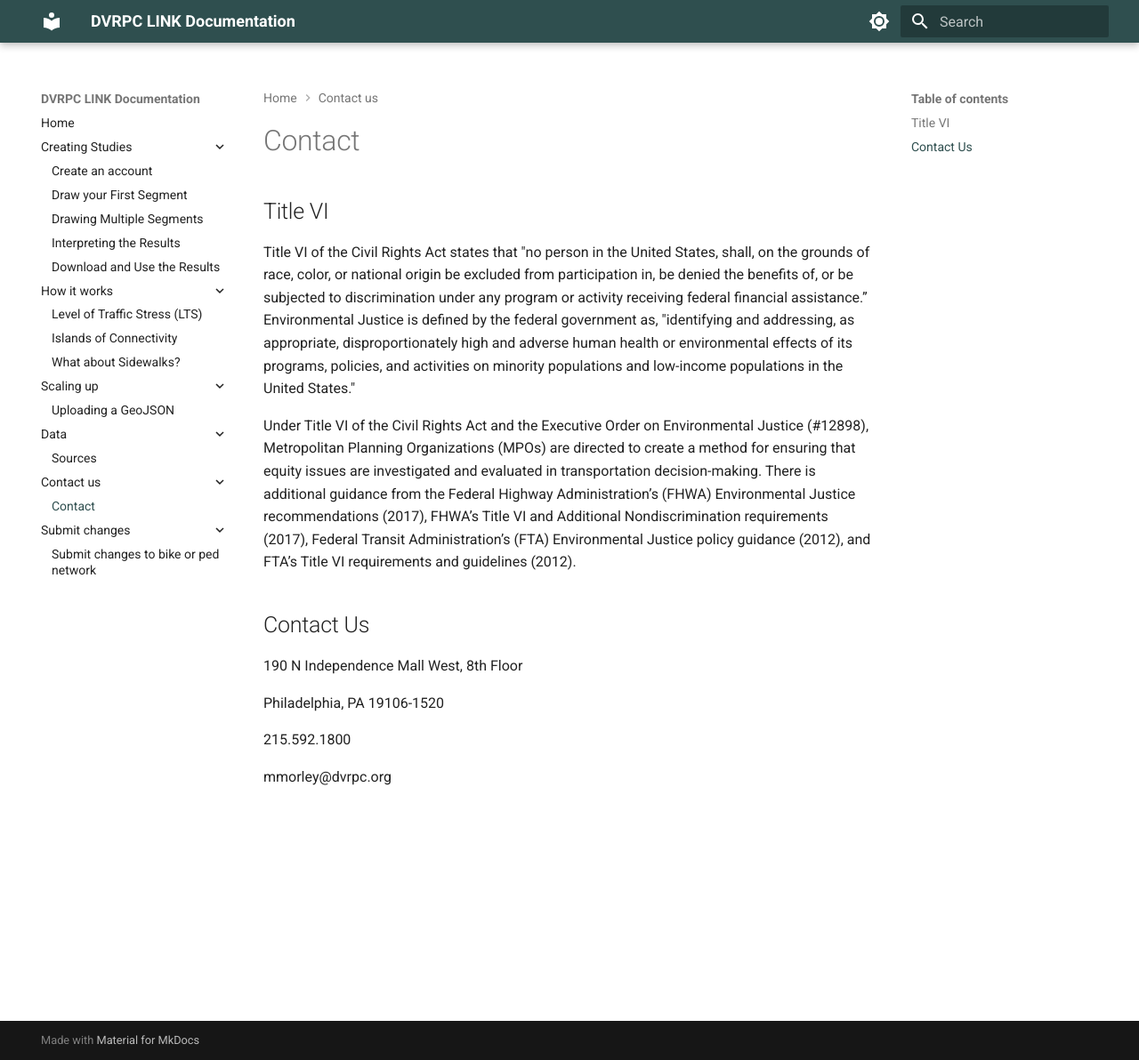
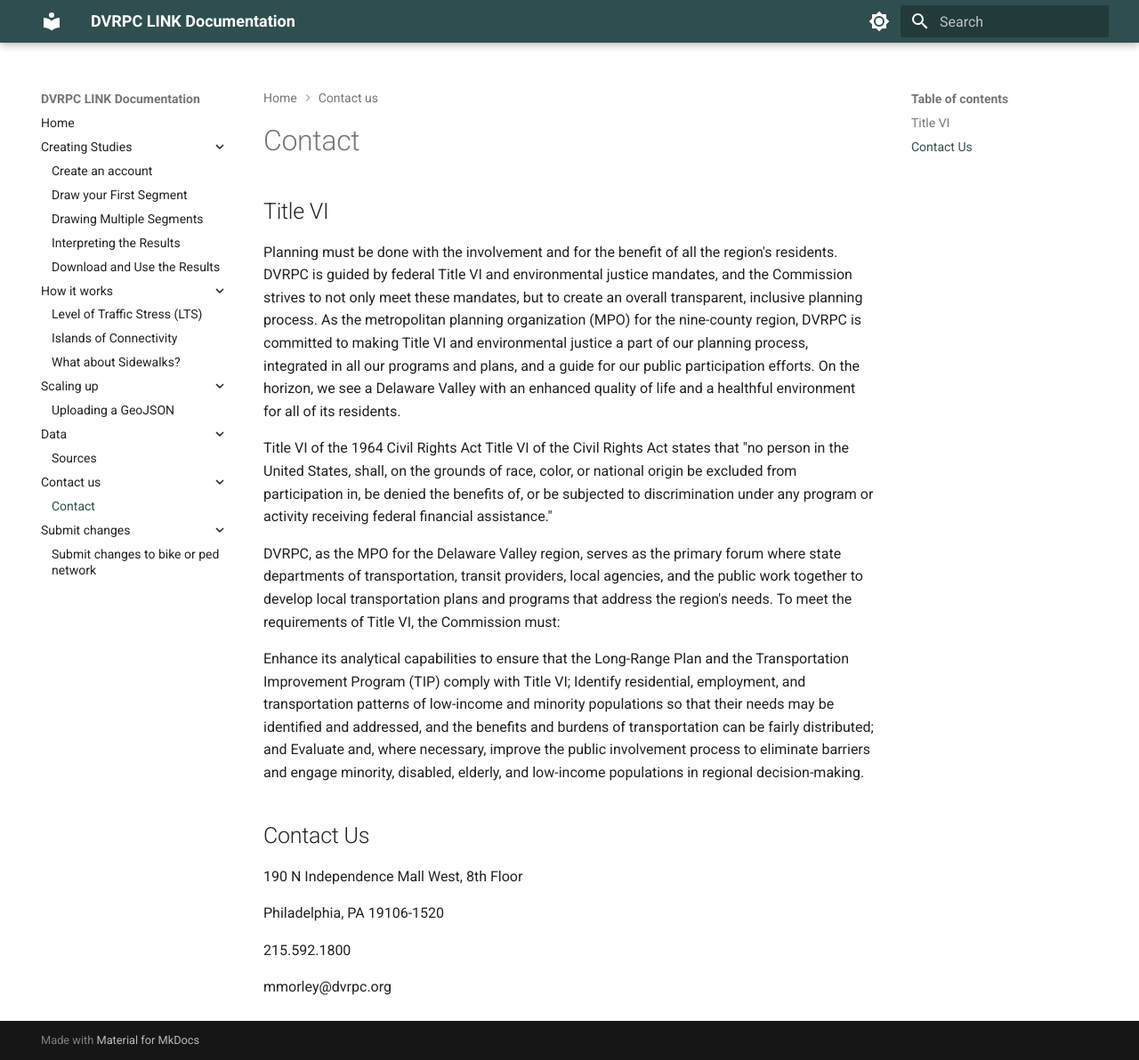
Before and after one commit to dvrpc/link-docs, an MkDocs documentation site: the page built from docs/contact/contact.md, in a window 1280 px wide and 1192 px high. Shown: the whole window at 89% size. Built offline with MkDocs 1.6.1 and Material for MkDocs 9.7.7, drawn with Linux system fonts in a browser that asks for light colours.

Commit message:
new title vi language

```diff
--- a/docs/contact/contact.md
+++ b/docs/contact/contact.md
@@ -1,7 +1,14 @@
 ## Title VI
-Title VI of the Civil Rights Act states that "no person in the United States, shall, on the grounds of race, color, or national origin be excluded from participation in, be denied the benefits of, or be subjected to discrimination under any program or activity receiving federal financial assistance.” Environmental Justice is defined by the federal government as, "identifying and addressing, as appropriate, disproportionately high and adverse human health or environmental effects of its programs, policies, and activities on minority populations and low-income populations in the United States."
+Planning must be done with the involvement and for the benefit of all the region's residents. DVRPC is guided by federal Title VI and environmental justice mandates, and the Commission strives to not only meet these mandates, but to create an overall transparent, inclusive planning process. As the metropolitan planning organization (MPO) for the nine-county region, DVRPC is committed to making Title VI and environmental justice a part of our planning process, integrated in all our programs and plans, and a guide for our public participation efforts. On the horizon, we see a Delaware Valley with an enhanced quality of life and a healthful environment for all of its residents.
 
-Under Title VI of the Civil Rights Act and the Executive Order on Environmental Justice (#12898), Metropolitan Planning Organizations (MPOs) are directed to create a method for ensuring that equity issues are investigated and evaluated in transportation decision-making. There is additional guidance from the Federal Highway Administration’s (FHWA) Environmental Justice recommendations (2017), FHWA’s Title VI and Additional Nondiscrimination requirements (2017), Federal Transit Administration’s (FTA) Environmental Justice policy guidance (2012), and FTA’s Title VI requirements and guidelines (2012).
+Title VI of the 1964 Civil Rights Act
+Title VI of the Civil Rights Act states that "no person in the United States, shall, on the grounds of race, color, or national origin be excluded from participation in, be denied the benefits of, or be subjected to discrimination under any program or activity receiving federal financial assistance."
+
+DVRPC, as the MPO for the Delaware Valley region, serves as the primary forum where state departments of transportation, transit providers, local agencies, and the public work together to develop local transportation plans and programs that address the region's needs. To meet the requirements of Title VI, the Commission must:
+
+Enhance its analytical capabilities to ensure that the Long-Range Plan and the Transportation Improvement Program (TIP) comply with Title VI;
+Identify residential, employment, and transportation patterns of low-income and minority populations so that their needs may be identified and addressed, and the benefits and burdens of transportation can be fairly distributed; and
+Evaluate and, where necessary, improve the public involvement process to eliminate barriers and engage minority, disabled, elderly, and low-income populations in regional decision-making.
 
 ## Contact Us
 
```
